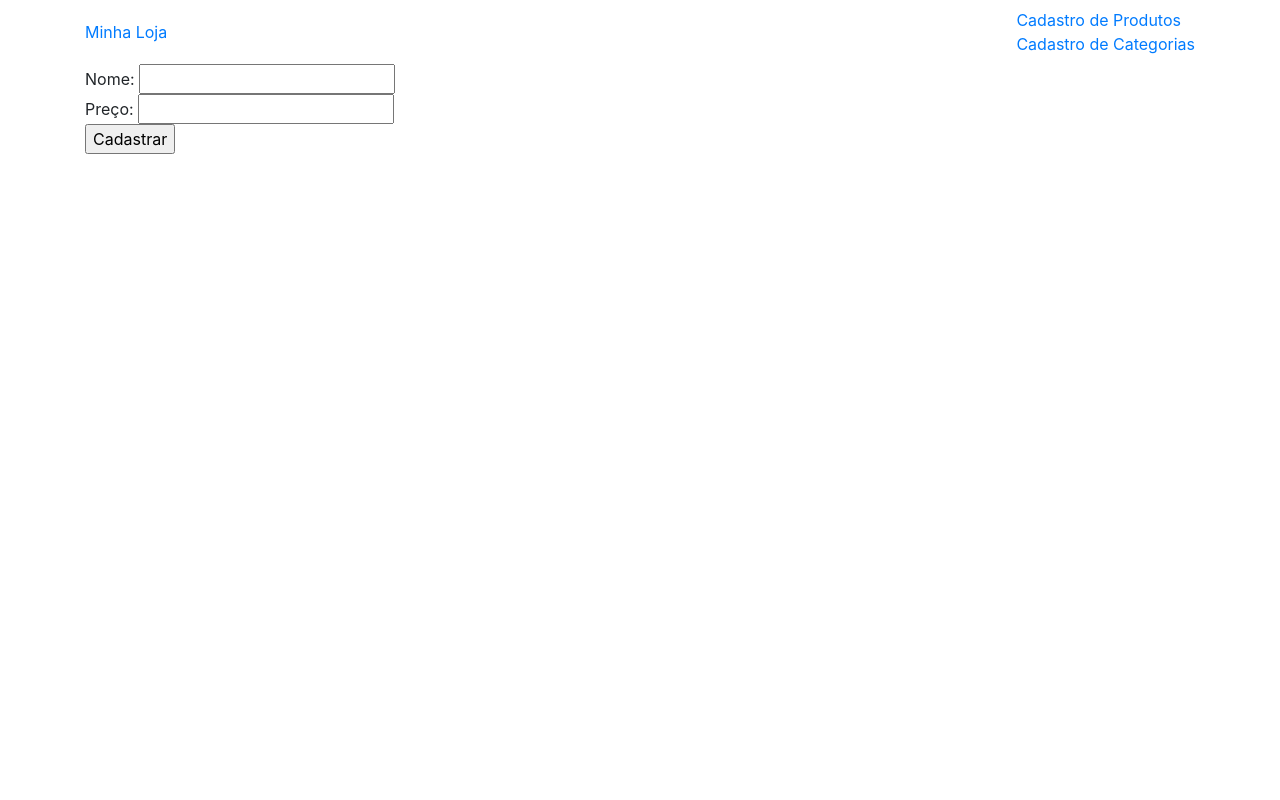
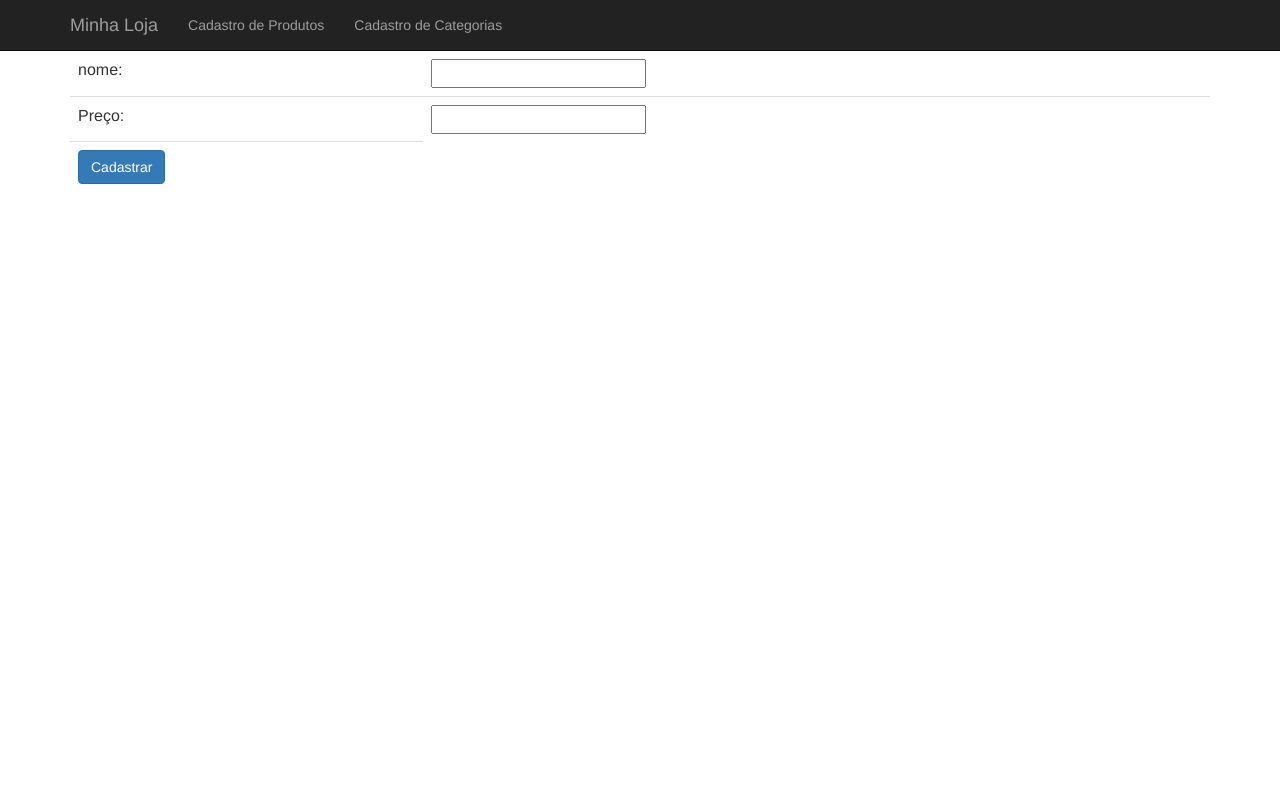
Before and after one commit to YanRodrigues98/PhpComMySQL, a PHP site: page /Cadastro_produto.php in a window 1280 px wide. Run offline with PHP 8.4, Linux system fonts and the light colour scheme.

Commit message:
Mudancas de stylo e formas da pagina

```diff
--- a/Cadastro_produto.php
+++ b/Cadastro_produto.php
@@ -1,10 +1,19 @@
 <?php include("cabecalho.php"); ?>
 
 <form action="/salva_produto.php" method="post">
-  Nome: <input type="text" name="nome"/><br />
-  Preço: <input type="number" name="preco"/><br />
-
-  <input type="submit" value="Cadastrar" />
+  <table class ="table">
+    <tr>
+      <td>nome:</td>
+      <td><input type="text" name="nome"></td>
+    </tr>
+    <tr>
+        <td>Preço:</td>
+        <td><input type="number" name="preco"/></td>
+      </tr>
+    <tr>
+      <td><input class="btn btn-primary"type="submit" value="Cadastrar" /></td>
+    </tr>
+  </table>
 </form>
 
 <?php include("rodape.php"); ?>
--- a/cabecalho.php
+++ b/cabecalho.php
@@ -2,19 +2,19 @@
   <head>
     <title>Loja Virtual</title>
     <meta charset="utf-8">
-    <link href="css/bootstrap.css" rel="stylesheet"/>
+    <link href="https://maxcdn.bootstrapcdn.com/bootstrap/3.3.7/css/bootstrap.min.css" rel="stylesheet"/>
     <link href="css/ecommerce.css" rel="stylesheet"/>
   </head>
   <body>
     <div class= "navbar navbar-inverse navbar-fixed-top">
       <div class="container">
-        <div class="nav navbar-nav">
-          <a href="index.php" class="navbar=brand">Minha Loja</a>
-        </div>
+        <div class="nav-header">
+          <a href="index.php" class="navbar-brand">Minha Loja</a>
+          </div>
         <div>
-          <ul class="navbar-nav">
-          <li><a href="/cadastro_produto.php">Cadastro de Produtos</a><br />
-          <li><a href="/cadastro_categoria.php">Cadastro de Categorias</a>
+          <ul class="nav navbar-nav">
+          <li><a href="/cadastro_produto.php">Cadastro de Produtos</a></li>
+          <li><a href="/cadastro_categoria.php">Cadastro de Categorias</a></li>
           </ul>
         </div>
       </div>
--- /dev/null
+++ b/css/ecommerce.css
@@ -0,0 +1,8 @@
+body {
+  padding-top: 50px;
+}
+
+.principal {
+  padding: 40 px 15px;
+  text-align: center;
+}
```
